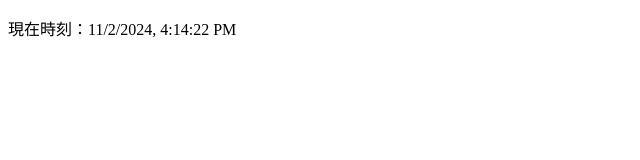
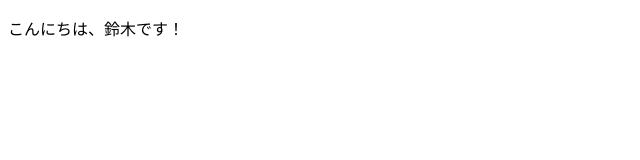
Before and after one commit to Yuma0309/Study-React, a JavaScript app in the folder React_sample_Yuma/my-react/: page / in a window 1280 px wide. Shown: the top 160 px of the page, without its empty margins (0-640 px from the left). Built offline with nearby package versions, Linux system fonts and the light colour scheme.

Commit message:
リスト2-3-2までの動作を確認

```diff
--- a/React_sample_Yuma/my-react/src/index.js
+++ b/React_sample_Yuma/my-react/src/index.js
@@ -3,8 +3,8 @@ import ReactDOM from 'react-dom/client';
 
 // Reactアプリ（Appコンポーネント）を描画
 const root = ReactDOM.createRoot(document.getElementById('root'));
-setInterval(() => {
-  root.render(
-    <p>現在時刻：{(new Date()).toLocaleString()}</p>
-  );
-}, 1000);
+
+const name = '鈴木';
+root.render(
+  <p>こんにちは、{name}です！</p>
+);
```
